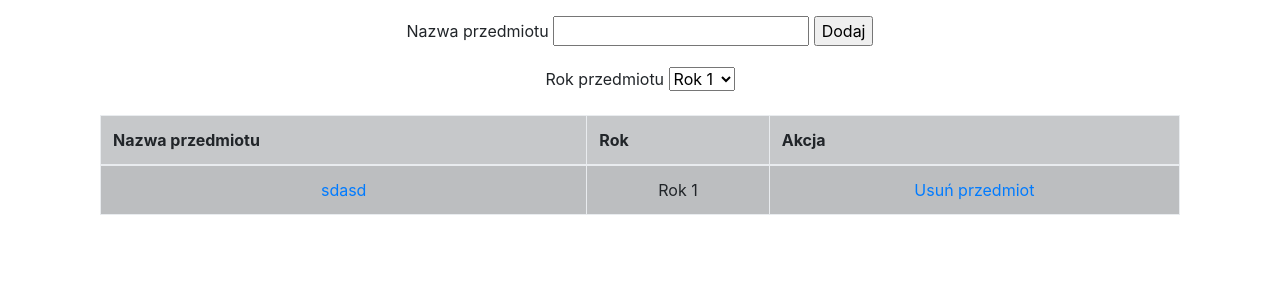
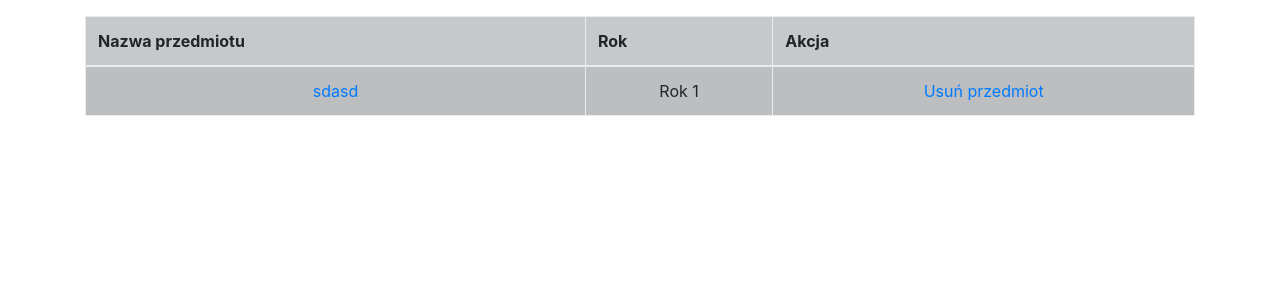
Before and after one commit to agnesik/GIT, a PHP site: page /subject.php in a window 1280 px wide. Shown: the part 125-425 px from the top of the page. Run offline with PHP 8.4, Linux system fonts and the light colour scheme; a user stored in the database is signed in; data comes from the database, SQL or seed files in the repository.

```diff
--- a/subject.php
+++ b/subject.php
@@ -3,14 +3,6 @@ session_start();
 $adminId = $_SESSION["id"];
 include_once 'connect.php';
 include "header.php";
-
-if (isset($_POST['subject_name'])) {
-    $name = trim($_POST['subject_name']);
-    $year = trim($_POST['year']);
-    $sql = "INSERT INTO `subjects`(`id`, `name`, `rok`, `admin_id`)  VALUES (NULL, '" . $name . "', $year, $adminId)";
-    mysqli_query($con, $sql);
-}
-
 
 
 ?>
@@ -37,31 +29,8 @@ if (isset($_POST['subject_name'])) {
 </div>
 
 
-<div class="form-group text-center">
-    <form action="subject.php" method="post" enctype="multipart/data">
-        <label for="nazwa">Nazwa przedmiotu</label>
-        <input class="name" name="subject_name" type="text" placeholder="">
-        <button type="submit">Dodaj</button>
 
 </div>
-
-
-<div class="form-group text-center">
-    <label for="year">Rok przedmiotu</label>
-    <select name="year">
-        <?php
-        $sql="SELECT * FROM `rok`";
-        $result_set = mysqli_query($con, $sql );
-        while ($row = mysqli_fetch_array($result_set)) {
-            echo '<option value="'.$row['id'].'">'.$row['name'].'</option>';
-        }
-        ?>
-    </select>
-    </div>
-
-
-
-
 
 
 <div class="container text-center">
@@ -81,7 +50,7 @@ if (isset($_POST['subject_name'])) {
             $result_set = mysqli_query($con, $sql);
             while ($row = mysqli_fetch_array($result_set)) {
                 echo "<tr>";
-                echo "<td><a href=\"poziom1.php?p=".$row['id']."\" target=\"_blank\">" . $row['name'] . "</a></td>";
+                echo "<td><a href=\"sprawozdania.php?p=".$row['id']."\" target=\"_blank\">" . $row['name'] . "</a></td>";
                 echo "<td>" . $row['rok'] . "</td>";
                 echo "<td><a href='delete.php?did=" . $row['id'] . "'>Usuń przedmiot</a></td>";
                 echo "</tr>";
```
Also changed, not shown: sprawozdania.php (+11 -9 lines).
